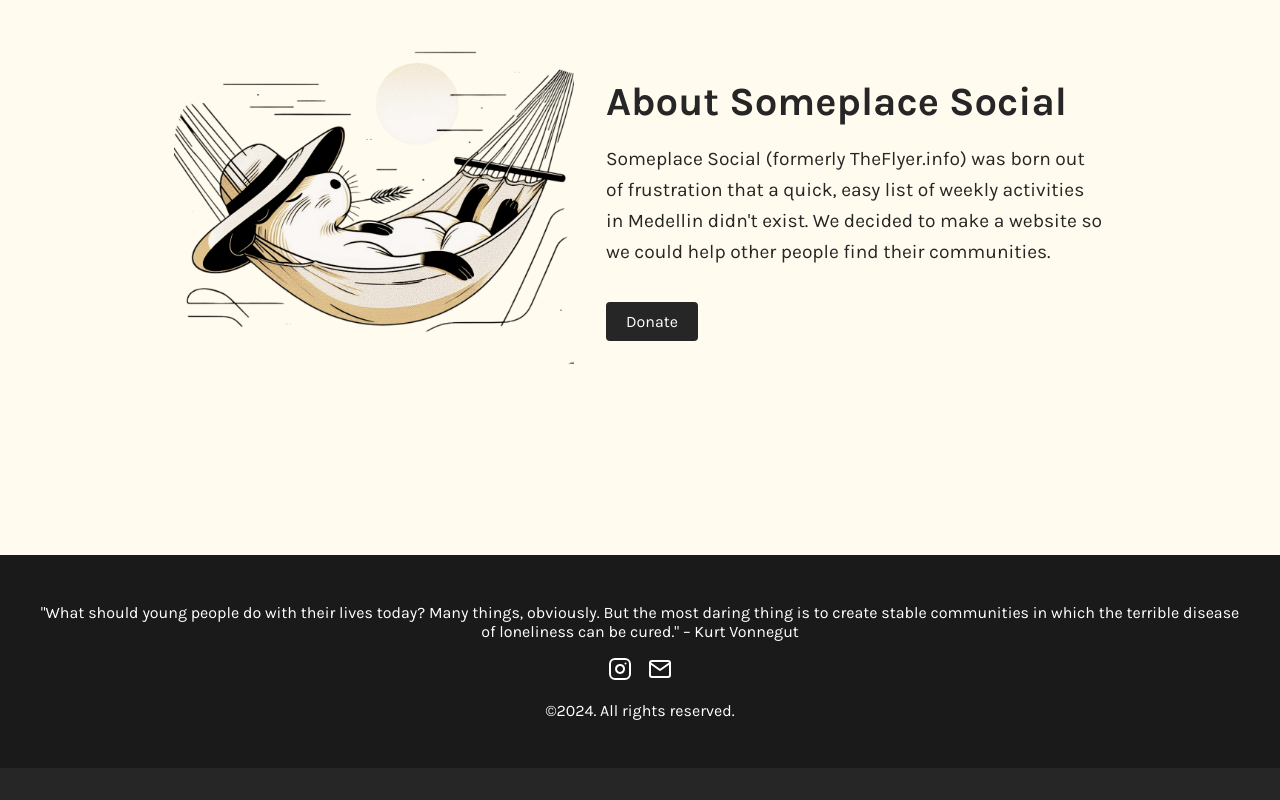
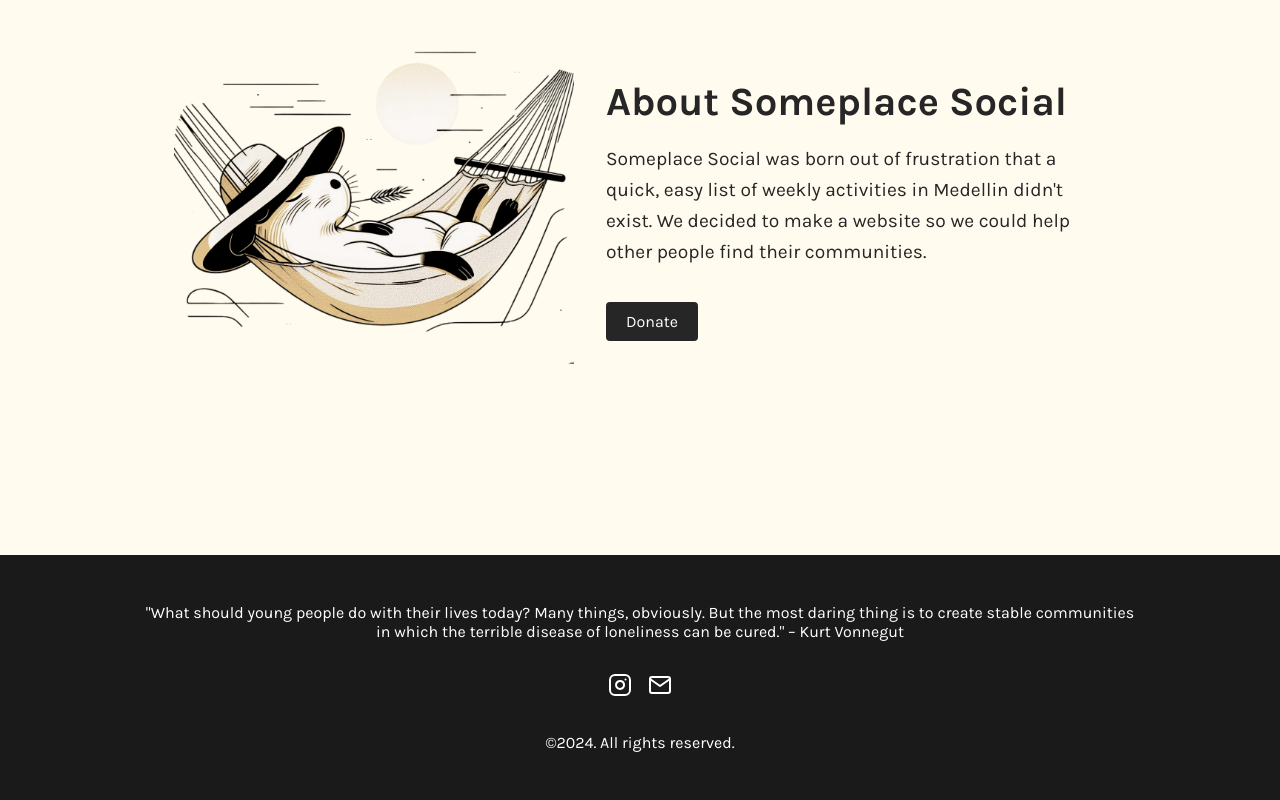
Before and after one commit to someplace-social/someplace_social, a Next.js app: page /about in a window 1280 px wide. Shown: the part 1092-1892 px from the top of the page. Before the commit the page ends 1860 px from the top, so only its background shows below. Built offline with nearby package versions, Linux system fonts and the light colour scheme.

Commit message:
style: constrain footer width and update about page text

```diff
--- a/app/about/page.tsx
+++ b/app/about/page.tsx
@@ -40,7 +40,7 @@ export default function AboutPage() {
         <div className={styles.heroText}>
           <h2 style={{ fontSize: '2.5em', marginBottom: '1rem' }}>About Someplace Social</h2>
           <p style={{ fontSize: '1.2em', lineHeight: 1.6 }}>
-            Someplace Social (formerly TheFlyer.info) was born out of frustration that a quick, easy list of weekly activities in Medellin didn't exist. We decided to make a website so we could help other people find their communities.
+            Someplace Social was born out of frustration that a quick, easy list of weekly activities in Medellin didn't exist. We decided to make a website so we could help other people find their communities.
           </p>
           <div style={{ marginTop: '1rem' }}>
              <a href="https://buymeacoffee.com/someplacesocial" target="_blank" rel="noopener noreferrer" className={styles.button}>
--- a/app/components/Footer.tsx
+++ b/app/components/Footer.tsx
@@ -1,6 +1,8 @@
+import pageStyles from '../Page.module.css'; // Import the shared page styles
+
 const footerStyles: React.CSSProperties = {
   textAlign: 'center',
-  padding: '2rem',
+  padding: '2rem 0', // Adjust padding
   marginTop: '4rem',
   backgroundColor: '#1A1A1A',
   color: 'white',
@@ -43,6 +45,7 @@ const EmailIcon = () => (
 export default function Footer() {
   return (
     <footer style={footerStyles}>
+      <div className={pageStyles.page} style={{padding: '0 2rem'}}> {/* Use the page class to constrain width */}
         <p>"What should young people do with their lives today? Many things, obviously. But the most daring thing is to create stable communities in which the terrible disease of loneliness can be cured." – Kurt Vonnegut</p>
         <div style={iconContainerStyles}>
           <a href="https://www.instagram.com/someplace.social/" target="_blank" rel="noopener noreferrer" aria-label="Instagram" style={iconLinkStyles}>
@@ -53,6 +56,7 @@ export default function Footer() {
           </a>
         </div>
         <p>©2024. All rights reserved.</p>
+      </div>
     </footer>
   );
 }
```
Lines whose indentation alone changed are shown as unchanged.
